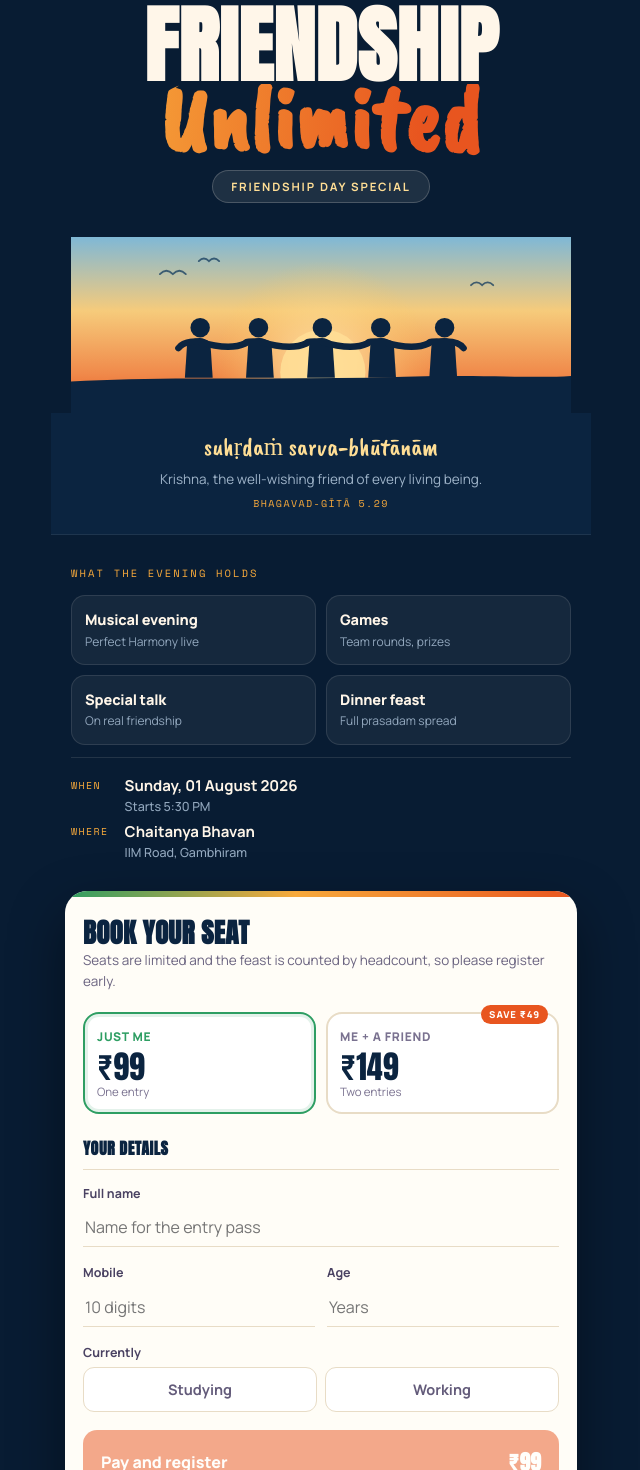
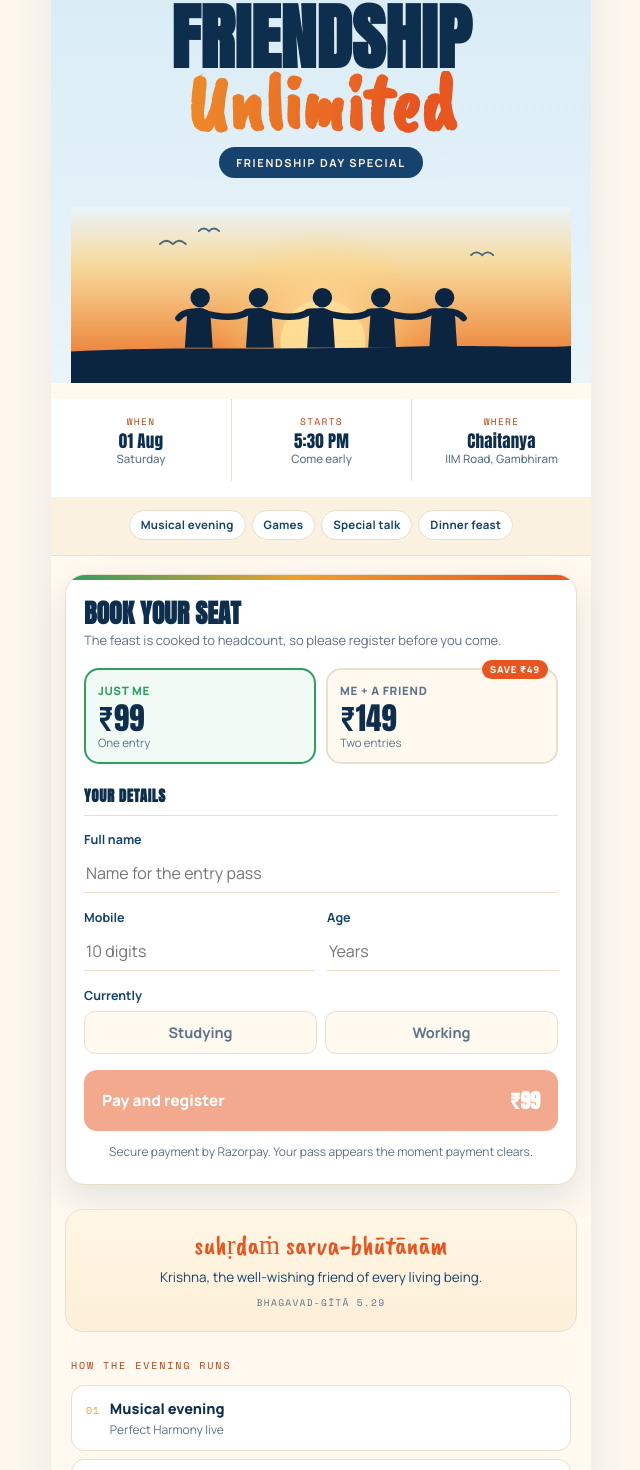
Before and after one commit to HkmVizagTech/friendship-day-registration, a Next.js app: page / in a window 1280 px wide. Shown: the part 68-1538 px from the top of the page, without its empty margins (319-959 px from the left). Built offline with nearby package versions, Linux system fonts and the light colour scheme.

Commit message:
design: light sunset palette, form moved above the fold, sticky book bar, Saturday date

```diff
--- a/app/globals.css
+++ b/app/globals.css
@@ -1,15 +1,16 @@
 :root {
-  --night: #081C33;
-  --navy: #0B2440;
-  --dusk: #143A5F;
+  --ink: #0E2E4D;
+  --navy: #15436E;
+  --slate: #5B7288;
   --ember: #E8551F;
-  --gold: #F7A93B;
-  --sun: #FFDE95;
+  --ember-ink: #B93D0C;   /* small caps: passes AA on the light sky */
+  --gold: #EFA02E;
   --leaf: #2E9E63;
-  --cream: #FFF6E9;
-  --paper: #FFFDF7;
-  --line: #E8DCC6;
-  --ash: #6E6483;
+  --sky: #D7EBF6;
+  --sand: #FBF1E1;
+  --cream: #FFF9F0;
+  --paper: #FFFFFF;
+  --line: #EADFCC;
 
   --display: 'Anton', 'Arial Narrow', sans-serif;
   --script: 'Caveat Brush', cursive;
@@ -21,49 +22,57 @@
 html, body { margin: 0; padding: 0; }
 
 body {
-  background: var(--night);
-  color: var(--cream);
+  background: var(--cream);
+  color: var(--ink);
   font-family: var(--body);
   font-size: 16px;
   line-height: 1.55;
   -webkit-font-smoothing: antialiased;
 }
 
-.shell { max-width: 540px; margin: 0 auto; }
-.pad { padding: 0 20px; }
+.shell {
+  max-width: 540px;
+  margin: 0 auto;
+  background: var(--cream);
+  box-shadow: 0 0 60px rgba(14, 46, 77, 0.09);
+  padding-bottom: 84px;
+}
 
 /* ---------- hero ---------- */
-.hero { position: relative; padding: 26px 20px 0; text-align: center; }
+.hero {
+  position: relative;
+  padding: 24px 20px 0;
+  text-align: center;
+  background: linear-gradient(180deg, var(--sky) 0%, #EAF4F9 100%);
+}
 
 .lockup {
   font-family: var(--mono);
   font-size: 10.5px;
-  letter-spacing: 0.16em;
+  letter-spacing: 0.15em;
   text-transform: uppercase;
-  color: var(--gold);
-  margin: 0 0 4px;
+  color: var(--ember-ink);
+  margin: 0;
 }
-.lockup span { display: block; color: #8FA9C4; letter-spacing: 0.1em; margin-top: 3px; }
+.lockup span { display: block; color: var(--slate); letter-spacing: 0.09em; margin-top: 3px; }
 
 .title {
   font-family: var(--display);
-  font-size: clamp(52px, 17vw, 84px);
-  line-height: 0.86;
-  letter-spacing: 0.005em;
+  font-size: clamp(46px, 15vw, 72px);
+  line-height: 0.88;
   text-transform: uppercase;
-  margin: 16px 0 0;
-  color: var(--cream);
+  margin: 14px 0 0;
+  color: var(--ink);
 }
 
 .script {
   display: block;
   font-family: var(--script);
-  font-size: clamp(56px, 19vw, 92px);
-  line-height: 0.78;
+  font-size: clamp(50px, 17vw, 80px);
+  line-height: 0.8;
   text-transform: none;
-  letter-spacing: 0.01em;
   margin-top: 2px;
-  background: linear-gradient(96deg, var(--gold) 5%, var(--ember) 70%);
+  background: linear-gradient(96deg, var(--gold) 5%, var(--ember) 68%);
   -webkit-background-clip: text;
   background-clip: text;
   color: transparent;
@@ -71,192 +80,180 @@
 
 .ribbon {
   display: inline-block;
-  margin-top: 14px;
-  padding: 7px 18px;
+  margin-top: 12px;
+  padding: 7px 17px;
   border-radius: 999px;
-  background: rgba(255, 246, 233, 0.09);
-  border: 1px solid rgba(255, 246, 233, 0.2);
+  background: var(--navy);
+  font-size: 11px;
+  font-weight: 700;
+  letter-spacing: 0.15em;
+  text-transform: uppercase;
+  color: #FFF3DE;
+}
+
+.sunset { display: block; width: 100%; height: auto; margin-top: 18px; }
+
+/* ---------- fast facts ---------- */
+.facts { background: var(--paper); border-bottom: 1px solid var(--line); }
+
+.facts-grid {
+  display: grid;
+  grid-template-columns: repeat(3, 1fr);
+  text-align: center;
+}
+.facts-grid div { padding: 15px 8px; }
+.facts-grid div + div { border-left: 1px solid var(--line); }
+.facts-grid dt {
+  font-family: var(--mono);
+  font-size: 9.5px;
+  letter-spacing: 0.14em;
+  text-transform: uppercase;
+  color: var(--ember-ink);
+  margin-bottom: 3px;
+}
+.facts-grid dd {
+  margin: 0;
+  font-family: var(--display);
+  font-size: 17px;
+  letter-spacing: 0.01em;
+  color: var(--ink);
+  line-height: 1.1;
+}
+.facts-grid dd small {
+  display: block;
+  font-family: var(--body);
+  font-size: 11.5px;
+  font-weight: 500;
+  color: var(--slate);
+  margin-top: 3px;
+  letter-spacing: 0;
+}
+
+.chips {
+  display: flex;
+  flex-wrap: wrap;
+  justify-content: center;
+  gap: 6px;
+  margin: 0;
+  padding: 13px 16px 15px;
+  list-style: none;
+  background: var(--sand);
+}
+.chips li {
   font-size: 11.5px;
   font-weight: 700;
-  letter-spacing: 0.16em;
-  text-transform: uppercase;
-  color: var(--sun);
+  letter-spacing: 0.02em;
+  color: var(--navy);
+  background: #fff;
+  border: 1px solid var(--line);
+  border-radius: 999px;
+  padding: 5px 11px;
 }
-
-.sunset { display: block; width: 100%; height: auto; margin-top: 22px; }
-
-/* ---------- verse ---------- */
-.verse {
-  background: var(--navy);
-  padding: 20px 22px 22px;
-  text-align: center;
-  border-bottom: 1px solid rgba(255, 246, 233, 0.08);
-}
-.verse .sanskrit {
-  font-family: var(--script);
-  font-size: 25px;
-  color: var(--sun);
-  margin: 0;
-  line-height: 1.15;
-}
-.verse .gloss { margin: 7px 0 0; font-size: 13.5px; color: #9FB4C9; }
-.verse .ref {
-  display: block;
-  margin-top: 7px;
-  font-family: var(--mono);
-  font-size: 10px;
-  letter-spacing: 0.14em;
-  text-transform: uppercase;
-  color: var(--gold);
-}
-
-/* ---------- highlights ---------- */
-.section { padding: 30px 20px 0; }
-
-.eyebrow {
-  font-family: var(--mono);
-  font-size: 10.5px;
-  letter-spacing: 0.2em;
-  text-transform: uppercase;
-  color: var(--gold);
-  margin: 0 0 14px;
-}
-
-.hl { display: grid; grid-template-columns: 1fr 1fr; gap: 10px; margin: 0; padding: 0; list-style: none; }
-.hl li {
-  background: rgba(255, 246, 233, 0.055);
-  border: 1px solid rgba(255, 246, 233, 0.11);
-  border-radius: 14px;
-  padding: 13px 13px 14px;
-}
-.hl b { display: block; font-size: 14.5px; font-weight: 800; color: var(--cream); letter-spacing: -0.01em; }
-.hl small { display: block; margin-top: 2px; font-size: 12px; color: #93A8BE; line-height: 1.35; }
-
-/* ---------- when / where ---------- */
-.when {
-  display: grid;
-  grid-template-columns: auto 1fr;
-  gap: 4px 16px;
-  margin-top: 12px;
-  padding: 16px 0 0;
-  border-top: 1px solid rgba(255, 246, 233, 0.11);
-}
-.when dt {
-  font-family: var(--mono);
-  font-size: 10px;
-  letter-spacing: 0.14em;
-  text-transform: uppercase;
-  color: var(--gold);
-  padding-top: 4px;
-}
-.when dd { margin: 0; font-size: 15px; font-weight: 700; color: var(--cream); }
-.when dd small { display: block; font-weight: 500; font-size: 12.5px; color: #93A8BE; }
 
 /* ---------- form card ---------- */
 .card {
-  margin: 28px 14px 0;
+  margin: 18px 14px 0;
   background: var(--paper);
-  color: var(--navy);
-  border-radius: 22px;
+  border: 1px solid var(--line);
+  border-radius: 20px;
   overflow: hidden;
-  box-shadow: 0 22px 55px rgba(0, 0, 0, 0.42);
+  box-shadow: 0 14px 34px rgba(14, 46, 77, 0.11);
 }
-.card-top { height: 6px; background: linear-gradient(90deg, var(--leaf), var(--gold) 45%, var(--ember)); }
-.card-body { padding: 22px 18px 26px; }
+.card-top { height: 5px; background: linear-gradient(90deg, var(--leaf), var(--gold) 45%, var(--ember)); }
+.card-body { padding: 20px 18px 24px; }
 
 .card h2 {
   font-family: var(--display);
-  font-size: 27px;
+  font-size: 26px;
   line-height: 1;
   text-transform: uppercase;
-  letter-spacing: 0.01em;
   margin: 0 0 4px;
-  color: var(--navy);
+  color: var(--ink);
 }
-.card .sub { margin: 0 0 20px; font-size: 13.5px; color: #6B6480; }
+.card .sub { margin: 0 0 18px; font-size: 13px; color: var(--slate); }
 
 /* tiers */
-.tiers { display: grid; grid-template-columns: 1fr 1fr; gap: 10px; margin-bottom: 22px; }
+.tiers { display: grid; grid-template-columns: 1fr 1fr; gap: 10px; margin: 12px 0 20px; }
 
 .tier {
   position: relative;
   text-align: left;
   font-family: var(--body);
-  background: #fff;
+  background: var(--cream);
   border: 2px solid var(--line);
-  border-radius: 16px;
-  padding: 14px 12px 13px;
+  border-radius: 15px;
+  padding: 13px 12px 12px;
   cursor: pointer;
   transition: border-color 0.15s ease, background 0.15s ease, transform 0.12s ease;
 }
 .tier:active { transform: scale(0.985); }
 .tier .who {
   display: block;
-  font-size: 12px;
+  font-size: 11.5px;
   font-weight: 800;
   letter-spacing: 0.06em;
   text-transform: uppercase;
-  color: #7A7290;
+  color: var(--slate);
 }
 .tier .price {
   display: block;
   font-family: var(--display);
-  font-size: 32px;
+  font-size: 31px;
   line-height: 1.05;
-  margin-top: 5px;
-  color: var(--navy);
+  margin-top: 4px;
+  color: var(--ink);
 }
-.tier .note { display: block; font-size: 11.5px; color: #7A7290; margin-top: 1px; }
+.tier .note { display: block; font-size: 11.5px; color: var(--slate); margin-top: 1px; }
 
-.tier[aria-pressed='true'] { background: #fff; }
-.tier.single[aria-pressed='true'] { border-color: var(--leaf); box-shadow: inset 0 0 0 3px rgba(46, 158, 99, 0.13); }
+.tier.single[aria-pressed='true'] { border-color: var(--leaf); background: #F1FAF4; }
 .tier.single[aria-pressed='true'] .who { color: var(--leaf); }
-.tier.duo[aria-pressed='true'] { border-color: var(--ember); box-shadow: inset 0 0 0 3px rgba(232, 85, 31, 0.13); }
+.tier.duo[aria-pressed='true'] { border-color: var(--ember); background: #FFF3EC; }
 .tier.duo[aria-pressed='true'] .who { color: var(--ember); }
 
 .save {
   position: absolute;
-  top: -9px;
-  right: 9px;
+  top: -10px;
+  right: 8px;
   background: var(--ember);
   color: #fff;
   font-size: 9.5px;
   font-weight: 800;
-  letter-spacing: 0.1em;
+  letter-spacing: 0.09em;
   text-transform: uppercase;
   padding: 3px 8px;
   border-radius: 999px;
 }
 
 /* people */
-.who-block { margin-top: 4px; }
 .who-head {
   display: flex;
   align-items: baseline;
   gap: 8px;
   margin: 0 0 14px;
-  padding-bottom: 8px;
+  padding-bottom: 7px;
   border-bottom: 1.5px solid var(--line);
 }
 .who-head b {
   font-family: var(--display);
-  font-size: 16px;
-  letter-spacing: 0.03em;
+  font-size: 15px;
+  letter-spacing: 0.04em;
   text-transform: uppercase;
-  color: var(--navy);
+  color: var(--ink);
 }
-.who-head span { font-size: 12px; color: #857D9B; }
+.who-head span { font-size: 12px; color: var(--slate); }
 
-.field { margin-bottom: 16px; }
+.hint { margin: -6px 0 15px; font-size: 12.5px; color: var(--slate); line-height: 1.45; }
+
+.field { margin-bottom: 15px; }
 .field.half-row { display: grid; grid-template-columns: 1fr 1fr; gap: 12px; }
 
-label { display: block; font-size: 12.5px; font-weight: 700; margin-bottom: 5px; color: #4A4262; }
+label { display: block; font-size: 12.5px; font-weight: 700; margin-bottom: 5px; color: var(--navy); }
 
 input, select {
   width: 100%;
   font-family: var(--body);
   font-size: 16px;
-  color: var(--navy);
+  color: var(--ink);
   background: transparent;
   border: 0;
   border-bottom: 1.5px solid var(--line);
@@ -267,7 +264,7 @@
   appearance: none;
 }
 select {
-  background-image: linear-gradient(45deg, transparent 50%, #4A4262 50%), linear-gradient(135deg, #4A4262 50%, transparent 50%);
+  background-image: linear-gradient(45deg, transparent 50%, var(--navy) 50%), linear-gradient(135deg, var(--navy) 50%, transparent 50%);
   background-position: calc(100% - 11px) 17px, calc(100% - 6px) 17px;
   background-size: 5px 5px, 5px 5px;
   background-repeat: no-repeat;
@@ -283,15 +280,15 @@
   font-family: var(--body);
   font-size: 14.5px;
   font-weight: 700;
-  padding: 12px 8px;
+  padding: 11px 8px;
   border-radius: 11px;
   border: 1.5px solid var(--line);
-  background: #fff;
-  color: #635B7A;
+  background: var(--cream);
+  color: var(--slate);
   cursor: pointer;
   transition: all 0.15s ease;
 }
-.seg button[aria-pressed='true'] { border-color: var(--navy); background: var(--navy); color: var(--cream); }
+.seg button[aria-pressed='true'] { border-color: var(--navy); background: var(--navy); color: #FFF3DE; }
 
 .reveal { animation: slip 0.26s ease both; }
 @keyframes slip { from { opacity: 0; transform: translateY(-6px); } }
@@ -303,21 +300,22 @@
   justify-content: space-between;
   gap: 12px;
   width: 100%;
-  margin-top: 18px;
-  padding: 16px 18px;
+  margin-top: 16px;
+  padding: 15px 18px;
   border: 0;
-  border-radius: 14px;
+  border-radius: 13px;
   background: var(--ember);
   color: #fff;
   font-family: var(--body);
-  font-size: 16px;
+  font-size: 15.5px;
   font-weight: 800;
   cursor: pointer;
+  box-shadow: 0 8px 18px rgba(232, 85, 31, 0.28);
 }
-.pay:disabled { opacity: 0.5; cursor: not-allowed; }
-.pay .amt { font-family: var(--display); font-size: 21px; letter-spacing: 0.02em; }
+.pay:disabled { opacity: 0.5; box-shadow: none; cursor: not-allowed; }
+.pay .amt { font-family: var(--display); font-size: 20px; }
 
-.fineprint { margin: 13px 0 0; font-size: 12px; color: #7A7290; text-align: center; line-height: 1.45; }
+.fineprint { margin: 12px 0 0; font-size: 12px; color: var(--slate); text-align: center; line-height: 1.45; }
 
 .formerr {
   background: #FFE8EF;
@@ -326,24 +324,109 @@
   font-size: 13px;
   padding: 10px 12px;
   border-radius: 8px;
-  margin-bottom: 16px;
+  margin-bottom: 15px;
 }
 
+/* ---------- verse ---------- */
+.verse {
+  margin: 24px 14px 0;
+  padding: 20px 20px 21px;
+  text-align: center;
+  background: linear-gradient(180deg, #FFF6E4, #FDEFD9);
+  border: 1px solid var(--line);
+  border-radius: 18px;
+}
+.verse .sanskrit { font-family: var(--script); font-size: 27px; color: var(--ember); margin: 0; line-height: 1.15; }
+.verse .gloss { margin: 6px 0 0; font-size: 13.5px; color: var(--navy); }
+.verse .ref {
+  display: block;
+  margin-top: 7px;
+  font-family: var(--mono);
+  font-size: 9.5px;
+  letter-spacing: 0.14em;
+  text-transform: uppercase;
+  color: var(--slate);
+}
+
+/* ---------- highlights ---------- */
+.section { padding: 26px 20px 0; }
+
+.eyebrow {
+  font-family: var(--mono);
+  font-size: 10px;
+  letter-spacing: 0.19em;
+  text-transform: uppercase;
+  color: var(--ember-ink);
+  margin: 0 0 12px;
+}
+
+.hl { display: grid; gap: 8px; margin: 0; padding: 0; list-style: none; }
+.hl li {
+  display: flex;
+  align-items: baseline;
+  gap: 10px;
+  background: var(--paper);
+  border: 1px solid var(--line);
+  border-radius: 13px;
+  padding: 12px 14px;
+}
+.hl .n {
+  font-family: var(--mono);
+  font-size: 10px;
+  color: var(--gold);
+  letter-spacing: 0.08em;
+  padding-top: 2px;
+}
+.hl b { display: block; font-size: 14.5px; font-weight: 800; color: var(--ink); }
+.hl small { display: block; margin-top: 1px; font-size: 12px; color: var(--slate); line-height: 1.35; }
+
 /* ---------- footer ---------- */
-.foot { padding: 26px 20px 44px; text-align: center; }
-.foot a { color: var(--sun); font-weight: 700; text-decoration: none; }
-.foot p { margin: 0 0 5px; font-size: 13px; color: #8FA3B8; }
-.foot .om { font-family: var(--script); font-size: 20px; color: var(--gold); margin-bottom: 10px; }
+.foot {
+  margin-top: 28px;
+  padding: 24px 20px 30px;
+  text-align: center;
+  background: var(--navy);
+  color: #CFE0EE;
+}
+.foot .om { font-family: var(--script); font-size: 22px; color: var(--gold); margin: 0 0 8px; }
+.foot p { margin: 0 0 4px; font-size: 13px; }
+.foot a { color: #FFE1AE; font-weight: 700; text-decoration: none; }
+
+/* ---------- sticky book bar ---------- */
+.bookbar {
+  position: fixed;
+  left: 0; right: 0; bottom: 0;
+  z-index: 20;
+  display: flex;
+  align-items: center;
+  justify-content: space-between;
+  gap: 12px;
+  max-width: 540px;
+  margin: 0 auto;
+  padding: 11px 16px calc(11px + env(safe-area-inset-bottom));
+  background: rgba(255, 249, 240, 0.94);
+  backdrop-filter: blur(8px);
+  border-top: 1px solid var(--line);
+  transition: transform 0.25s ease, opacity 0.25s ease;
+}
+.bookbar.hide { transform: translateY(110%); opacity: 0; pointer-events: none; }
+.bookbar .lead { font-size: 12px; color: var(--slate); line-height: 1.3; }
+.bookbar .lead b { display: block; font-family: var(--display); font-size: 17px; color: var(--ink); letter-spacing: 0.01em; }
+.bookbar button {
+  font-family: var(--body);
+  font-size: 14.5px;
+  font-weight: 800;
+  color: #fff;
+  background: var(--ember);
+  border: 0;
+  border-radius: 11px;
+  padding: 12px 20px;
+  cursor: pointer;
+  white-space: nowrap;
+}
 
 /* ---------- thank you ---------- */
-.tick {
-  font-family: var(--mono);
-  font-size: 30px;
-  font-weight: 700;
-  letter-spacing: 0.13em;
-  color: var(--navy);
-  margin: 2px 0 0;
-}
+.tick { font-family: var(--mono); font-size: 30px; font-weight: 700; letter-spacing: 0.13em; color: var(--ink); margin: 2px 0 0; }
 .admits {
   display: inline-block;
   margin-top: 8px;
@@ -351,26 +434,19 @@
   color: #fff;
   font-size: 11px;
   font-weight: 800;
-  letter-spacing: 0.1em;
+  letter-spacing: 0.09em;
   text-transform: uppercase;
   padding: 4px 11px;
   border-radius: 999px;
 }
-.rows { list-style: none; margin: 20px 0 0; padding: 0; border-top: 1px dashed var(--line); }
-.rows li {
-  display: flex;
-  justify-content: space-between;
-  gap: 14px;
-  padding: 10px 0;
-  border-bottom: 1px dashed var(--line);
-  font-size: 14px;
-}
-.rows .k { color: #7A7290; }
-.rows .v { font-weight: 700; text-align: right; }
+.rows { list-style: none; margin: 18px 0 0; padding: 0; border-top: 1px dashed var(--line); }
+.rows li { display: flex; justify-content: space-between; gap: 14px; padding: 10px 0; border-bottom: 1px dashed var(--line); font-size: 14px; }
+.rows .k { color: var(--slate); }
+.rows .v { font-weight: 700; text-align: right; color: var(--ink); }
 .rows li.head { border-bottom: 0; padding-bottom: 2px; }
 .rows li.head .k {
   font-family: var(--display);
-  font-size: 13px;
+  font-size: 12.5px;
   letter-spacing: 0.06em;
   text-transform: uppercase;
   color: var(--ember);
@@ -383,19 +459,13 @@
   font-size: 13px;
   padding: 10px 12px;
   border-radius: 8px;
-  margin-bottom: 16px;
+  margin-bottom: 15px;
 }
 
-.back { display: inline-block; margin-top: 20px; color: #9FB4C9; font-size: 14px; }
+.back { display: inline-block; margin-top: 16px; color: #FFE1AE; font-size: 14px; }
 
 @media (prefers-reduced-motion: reduce) {
   .reveal { animation: none; }
   .tier:active { transform: none; }
+  .bookbar { transition: none; }
 }
-
-.hint {
-  margin: -6px 0 16px;
-  font-size: 12.5px;
-  color: #7A7290;
-  line-height: 1.45;
-}
--- a/app/page.js
+++ b/app/page.js
@@ -1,6 +1,6 @@
 'use client';
 
-import { useState } from 'react';
+import { useEffect, useRef, useState } from 'react';
 import { useRouter } from 'next/navigation';
 import Script from 'next/script';
 import Sunset from './sunset';
@@ -11,6 +11,7 @@
 
 export default function Register() {
   const router = useRouter();
+  const cardRef = useRef(null);
   const [ticketType, setTicketType] = useState('single');
   const [me, setMe] = useState(blank);
   const [friend, setFriend] = useState(blank);
@@ -18,9 +19,21 @@
   const [notice, setNotice] = useState('');
   const [busy, setBusy] = useState(false);
   const [sdkReady, setSdkReady] = useState(false);
+  const [barHidden, setBarHidden] = useState(false);
 
   const isDuo = ticketType === 'duo';
   const tier = TIERS[ticketType];
+
+  // The floating bar is only useful while the form is off screen.
+  useEffect(() => {
+    const el = cardRef.current;
+    if (!el || typeof IntersectionObserver === 'undefined') return;
+    const io = new IntersectionObserver((entries) => setBarHidden(entries[0].isIntersecting), {
+      rootMargin: '-90px 0px 0px 0px',
+    });
+    io.observe(el);
+    return () => io.disconnect();
+  }, []);
 
   const clearErr = (k) => setErrors((x) => (x[k] ? { ...x, [k]: '' } : x));
 
@@ -53,6 +66,10 @@
       });
       return next;
     });
+  }
+
+  function jumpToForm() {
+    cardRef.current?.scrollIntoView({ behavior: 'smooth', block: 'start' });
   }
 
   async function pay() {
@@ -145,63 +162,53 @@
         <Sunset />
       </header>
 
-      <section className="verse">
-        <p className="sanskrit">suhṛdaṁ sarva-bhūtānām</p>
-        <p className="gloss">Krishna, the well-wishing friend of every living being.</p>
-        <span className="ref">Bhagavad-gītā 5.29</span>
+      <section className="facts">
+        <dl className="facts-grid">
+          <div>
+            <dt>When</dt>
+            <dd>
+              {EVENT.date.split(' ')[0]} Aug
+              <small>{EVENT.weekday}</small>
+            </dd>
+          </div>
+          <div>
+            <dt>Starts</dt>
+            <dd>
+              {EVENT.time}
+              <small>Come early</small>
+            </dd>
+          </div>
+          <div>
+            <dt>Where</dt>
+            <dd>
+              {EVENT.venue.split(' ')[0]}
+              <small>{EVENT.address}</small>
+            </dd>
+          </div>
+        </dl>
+        <ul className="chips">
+          {EVENT.highlights.map(([h]) => (
+            <li key={h}>{h}</li>
+          ))}
+        </ul>
       </section>
 
-      <section className="section">
-        <p className="eyebrow">What the evening holds</p>
-        <ul className="hl">
-          {EVENT.highlights.map(([h, s]) => (
-            <li key={h}>
-              <b>{h}</b>
-              <small>{s}</small>
-            </li>
-          ))}
-        </ul>
-
-        <dl className="when">
-          <dt>When</dt>
-          <dd>
-            {EVENT.weekday}, {EVENT.date}
-            <small>Starts {EVENT.time}</small>
-          </dd>
-          <dt>Where</dt>
-          <dd>
-            {EVENT.venue}
-            <small>{EVENT.address}</small>
-          </dd>
-        </dl>
-      </section>
-
-      <section className="card">
+      <section className="card" ref={cardRef}>
         <div className="card-top" />
         <div className="card-body">
           <h2>Book your seat</h2>
-          <p className="sub">Seats are limited and the feast is counted by headcount, so please register early.</p>
+          <p className="sub">The feast is cooked to headcount, so please register before you come.</p>
 
           {notice && <p className="formerr">{notice}</p>}
 
           <div className="tiers">
-            <button
-              type="button"
-              className="tier single"
-              aria-pressed={!isDuo}
-              onClick={() => chooseTier('single')}
-            >
+            <button type="button" className="tier single" aria-pressed={!isDuo} onClick={() => chooseTier('single')}>
               <span className="who">Just me</span>
               <span className="price">₹99</span>
               <span className="note">One entry</span>
             </button>
 
-            <button
-              type="button"
-              className="tier duo"
-              aria-pressed={isDuo}
-              onClick={() => chooseTier('duo')}
-            >
+            <button type="button" className="tier duo" aria-pressed={isDuo} onClick={() => chooseTier('duo')}>
               <span className="save">Save ₹49</span>
               <span className="who">Me + a friend</span>
               <span className="price">₹149</span>
@@ -213,14 +220,7 @@
             <b>{isDuo ? 'You' : 'Your details'}</b>
             {isDuo && <span>Person 1</span>}
           </div>
-          <PersonFields
-            idPrefix="me"
-            keyPrefix=""
-            values={me}
-            errors={errors}
-            onSet={setMine}
-            onPick={pickMine}
-          />
+          <PersonFields idPrefix="me" keyPrefix="" values={me} errors={errors} onSet={setMine} onPick={pickMine} />
 
           {isDuo && (
             <div className="reveal">
@@ -228,9 +228,7 @@
                 <b>Your friend</b>
                 <span>Person 2</span>
               </div>
-              <p className="hint">
-                Both of you come in on one pass, so bring them along on the evening.
-              </p>
+              <p className="hint">Both of you come in on one pass, so bring them along on the evening.</p>
               <PersonFields
                 idPrefix="friend"
                 keyPrefix="friend."
@@ -247,10 +245,29 @@
             <span className="amt">₹{tier.amount / 100}</span>
           </button>
 
-          <p className="fineprint">
-            Secure payment by Razorpay. Your pass reaches this screen the moment payment clears.
-          </p>
+          <p className="fineprint">Secure payment by Razorpay. Your pass appears the moment payment clears.</p>
         </div>
+      </section>
+
+      <section className="verse">
+        <p className="sanskrit">suhṛdaṁ sarva-bhūtānām</p>
+        <p className="gloss">Krishna, the well-wishing friend of every living being.</p>
+        <span className="ref">Bhagavad-gītā 5.29</span>
+      </section>
+
+      <section className="section">
+        <p className="eyebrow">How the evening runs</p>
+        <ul className="hl">
+          {EVENT.highlights.map(([h, s], i) => (
+            <li key={h}>
+              <span className="n">0{i + 1}</span>
+              <span>
+                <b>{h}</b>
+                <small>{s}</small>
+              </span>
+            </li>
+          ))}
+        </ul>
       </section>
 
       <footer className="foot">
@@ -263,6 +280,16 @@
         </p>
         <p>{EVENT.org}</p>
       </footer>
+
+      <div className={`bookbar${barHidden ? ' hide' : ''}`}>
+        <span className="lead">
+          <b>₹99 · ₹149 for two</b>
+          {EVENT.weekday} {EVENT.date.split(' ')[0]} Aug, {EVENT.time}
+        </span>
+        <button type="button" onClick={jumpToForm}>
+          Book now
+        </button>
+      </div>
     </main>
   );
 }
--- a/app/sunset.js
+++ b/app/sunset.js
@@ -34,10 +34,10 @@
     <svg className="sunset" viewBox="0 0 540 190" preserveAspectRatio="xMidYMax slice" aria-hidden="true">
       <defs>
         <linearGradient id="sky" x1="0" y1="0" x2="0" y2="1">
-          <stop offset="0%" stopColor="#7FB8D6" />
-          <stop offset="42%" stopColor="#F6CB7B" />
-          <stop offset="78%" stopColor="#F0894A" />
-          <stop offset="100%" stopColor="#E8551F" />
+          <stop offset="0%" stopColor="#EAF4F9" />
+          <stop offset="34%" stopColor="#F7D89A" />
+          <stop offset="72%" stopColor="#F09A52" />
+          <stop offset="100%" stopColor="#E8641F" />
         </linearGradient>
         <radialGradient id="glow" cx="0.5" cy="0.5" r="0.5">
           <stop offset="0%" stopColor="#FFF0C4" stopOpacity="0.95" />
--- a/lib/event.js
+++ b/lib/event.js
@@ -5,7 +5,7 @@
   title: 'Friendship',
   titleScript: 'Unlimited',
   kicker: 'Friendship Day Special',
-  weekday: 'Sunday',
+  weekday: 'Saturday',
   date: '01 August 2026',
   time: '5:30 PM',
   venue: 'Chaitanya Bhavan',
```
Also changed, not shown: 1 other file (tests, documents, lock files or other folders).
